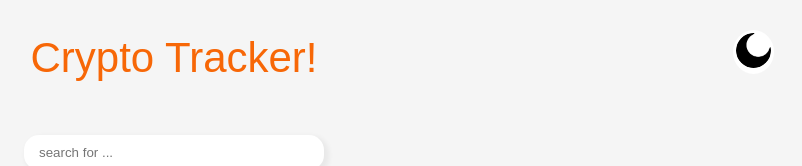
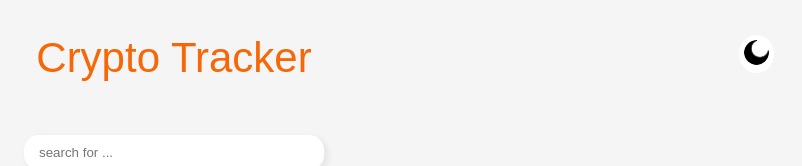
Before and after one commit to yebinGold/Crypto-Tracker, a React (Create React App) app: page / in a window 1280 px wide. Shown: the top 166 px of the page, without its empty margins (466-1268 px from the left). Built offline with nearby package versions, Linux system fonts and the light colour scheme; no server answers.

Commit message:
Add search function

```diff
--- a/src/App.tsx
+++ b/src/App.tsx
@@ -70,17 +70,18 @@ a {
 }
 `;
 
-const ThemeIcon = styled.button`
+const ThemeIcon = styled.div`
   position: absolute;
-  top: 30px;
+  z-index: 1;
+  top: 35px;
   right: 40px;
   background-color: white;
   border: none;
   border-radius: 50%;
-  padding: 3px;
+  padding: 5px;
   img {
-    width: 35px;
-    height: 35px;
+    width: 25px;
+    height: 25px;
     border-radius: 25px;
     cursor: pointer;
   }
--- a/src/atoms.ts
+++ b/src/atoms.ts
@@ -1,7 +1,37 @@
-import { atom } from "recoil";
+import { atom, selector } from "recoil";
 
 // atom(key, 기본값)
 export const isDarkAtom = atom({
   key: "isDark",
   default: false,
 });
+
+export interface ICoin {
+  // Interface Coin
+  id: string;
+  name: string;
+  symbol: string;
+  rank: number;
+  is_new: boolean;
+  is_active: boolean;
+  type: string;
+}
+
+export const coins = atom<ICoin[]|undefined>({
+  key: 'coins',
+  default: [],
+})
+
+export const query = atom({
+  key: 'query',
+  default: '',
+})
+
+export const coinList = selector({
+  key: 'showCoins',
+  get: ({get}) => {
+    const coinList = get(coins);
+    const nowQuery = get(query);
+    return nowQuery === '' ? coinList : (coinList?.filter(coin => coin.name.toLowerCase().includes(nowQuery.toLowerCase())));
+  }
+})
--- a/src/routes/Coin.tsx
+++ b/src/routes/Coin.tsx
@@ -64,6 +64,7 @@ const OverviewItem = styled.div`
 `;
 const Description = styled.p`
   margin: 20px 0px;
+  line-height: 1.2rem;
 `;
 
 const Tabs = styled.div`
--- a/src/routes/Coins.tsx
+++ b/src/routes/Coins.tsx
@@ -1,10 +1,13 @@
 import { useQuery } from "@tanstack/react-query";
-import React from "react";
+import React, { useEffect } from "react";
 import { Link } from "react-router-dom";
 import styled from "styled-components";
 import { fetchCoins } from "./../api";
 import { Helmet } from "react-helmet";
 import Loader from "../Loader";
+import { ICoin, query, coins } from "../atoms";
+import { useSetRecoilState, useRecoilValue } from "recoil";
+import { coinList } from './../atoms';
 
 const Title = styled.h1`
   color: ${(props) => props.theme.accentColor};
@@ -29,7 +32,7 @@ const SearchBlock = styled.div`
   justify-content: center;
   margin-top: 15px;
   margin-bottom: 25px;
-  input{
+  input {
     width: 300px;
     border: none;
     border-radius: 15px;
@@ -39,8 +42,7 @@ const SearchBlock = styled.div`
   }
 `;
 
-const CoinsList = styled.ul`
-`;
+const CoinsList = styled.ul``;
 
 const Coin = styled.li`
   background-color: white;
@@ -71,17 +73,15 @@ const Img = styled.img`
 const Coins = () => {
   // useQuery(queryKey, fetch fn, options obj)
   const { isLoading, data } = useQuery<ICoin[]>(["allCoins"], fetchCoins);
-
-  interface ICoin {
-    // Interface Coin
-    id: string;
-    name: string;
-    symbol: string;
-    rank: number;
-    is_new: boolean;
-    is_active: boolean;
-    type: string;
-  }
+  const setCoins = useSetRecoilState(coins);
+  useEffect(() => {
+    setCoins(data?.slice(0, 100));
+  }, [data]);
+  const setQuery = useSetRecoilState(query);
+  const onChange = (e: React.FormEvent<HTMLInputElement>) => {
+    setQuery(e.currentTarget.value);
+  };
+  const list = useRecoilValue(coinList);
 
   return (
     <Container>
@@ -89,17 +89,21 @@ const Coins = () => {
         <title>Crypto Tracker!</title>
       </Helmet>
       <Header>
-        <Title>Crypto Tracker!</Title>
+        <Title>Crypto Tracker</Title>
       </Header>
       {isLoading ? (
         <Loader />
       ) : (
         <>
           <SearchBlock>
-            <input type='text' placeholder='search for ...'/>
+            <input
+              onChange={onChange}
+              type="text"
+              placeholder="search for ..."
+            />
           </SearchBlock>
           <CoinsList>
-            {data?.slice(0, 100).map((coin) => (
+            {list?.map((coin) => (
               <Coin key={coin.id}>
                 <Link
                   to={`/${coin.id}`}
```
